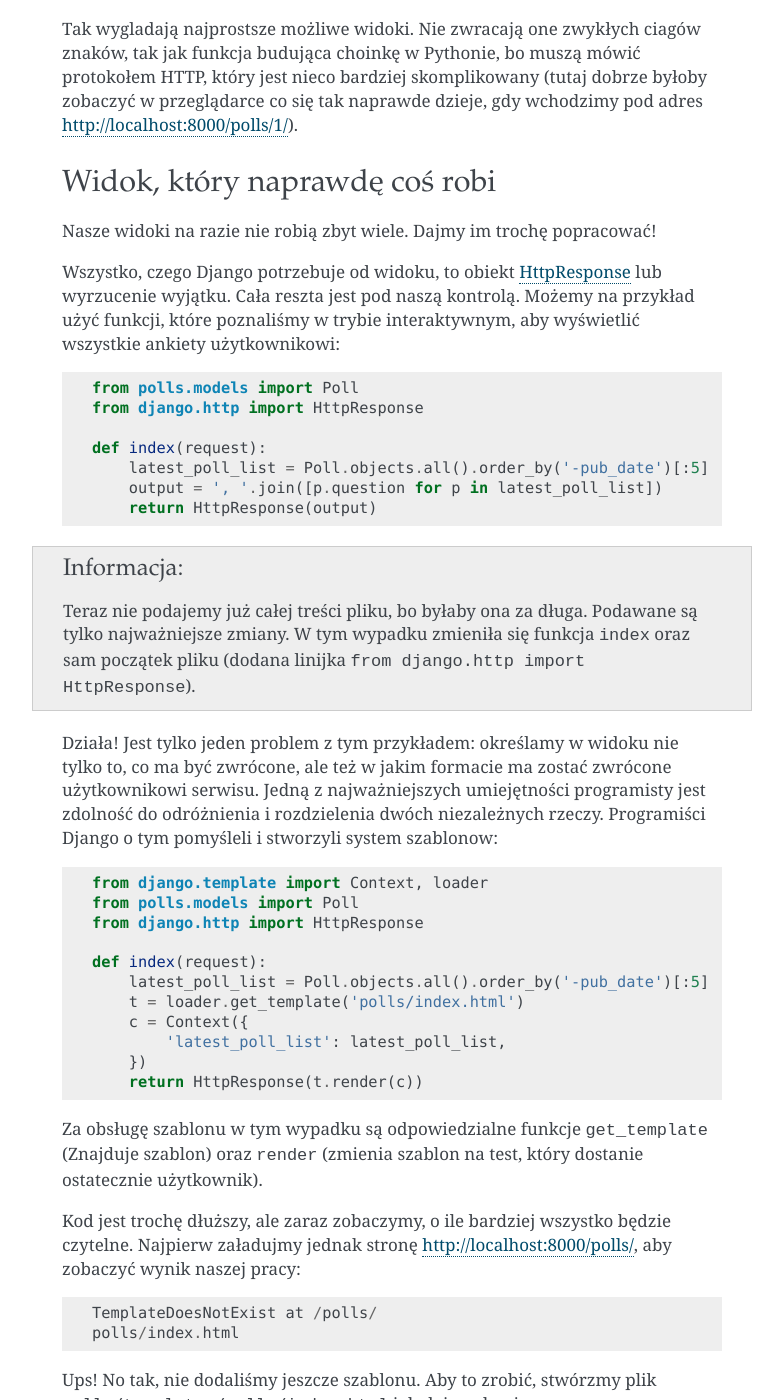
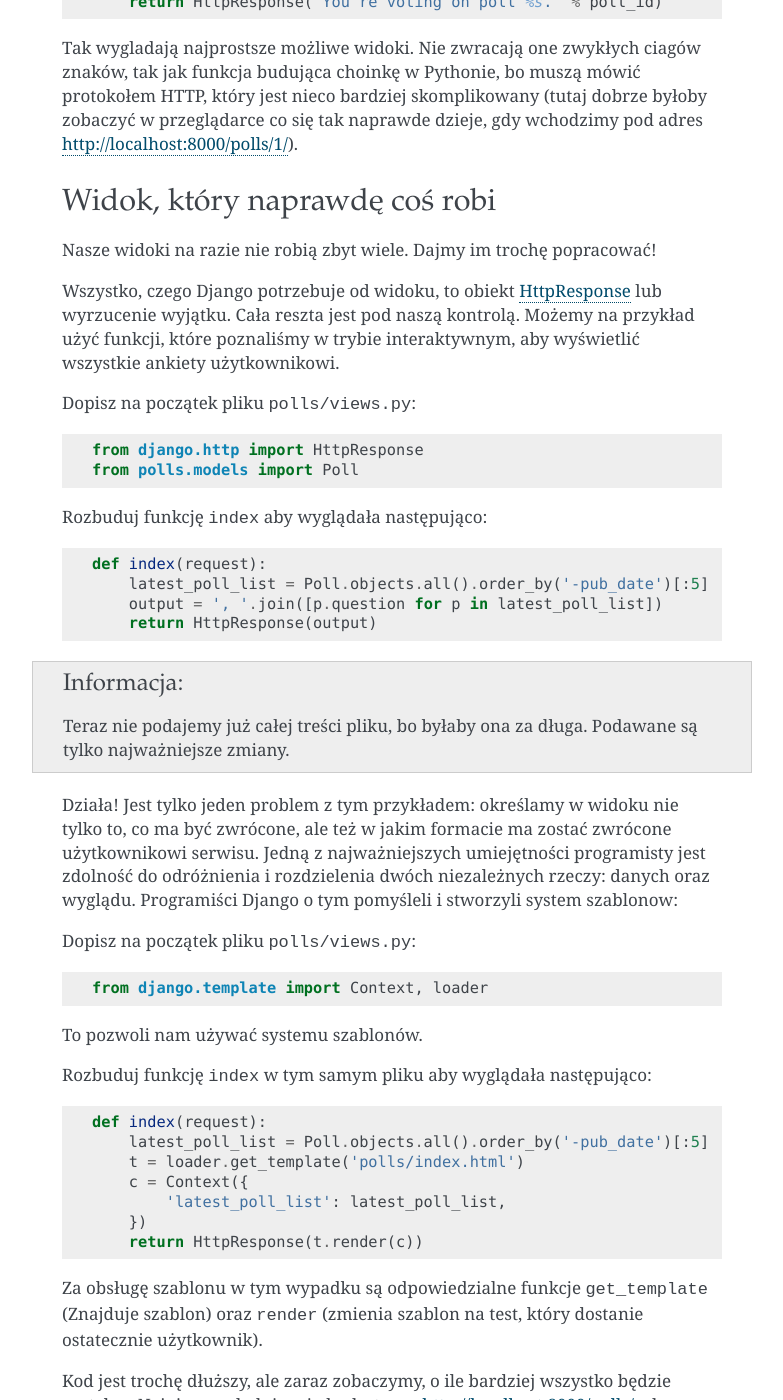
Before and after one commit to ggcarrots/django-carrots, a Sphinx documentation site: the page built from source/django_views.rst, in a window 1280 px wide and 1400 px high, scrolled down 2612 px. Shown: the whole window, without its empty margins (358-1141 px from the left). Built offline with Sphinx 7.4.7, drawn with Linux system fonts in a browser that asks for light colours; formulas are drawn with MathJax 3; some of the changed text lies outside the part shown.

Commit message:
update Django views part
* tell students what and when to do
* use ``render`` insted of ``render_to_response``
* add missing imports

```diff
--- a/source/django_views.rst
+++ b/source/django_views.rst
@@ -84,21 +84,23 @@ dobrze::
   Could not import polls.views.detail. View does not exist in module polls.views.
 
 Ach, to dlatego, że nie zdefiniowaliśmy jeszcze widoku (Django podpowiada nam, że szukało ``polls.views.detail``,
-niestety bez powodzenia)! Otwórzmy w tym celu plik `polls/views.py` i dodajmy kilka nowych funkcji::
+niestety bez powodzenia)!
 
-  from django.http import HttpResponse
+Popraw plik ``polls/views.py``, aby wyglądał następująco::
 
-  def index(request):
-      return HttpResponse("Hello, world. You're at the poll index.")
+    from django.http import HttpResponse
 
-  def detail(request, poll_id):
-      return HttpResponse("You're looking at poll %s." % poll_id)
+    def index(request):
+        return HttpResponse("Hello, world. You're at the poll index.")
 
-  def results(request, poll_id):
-      return HttpResponse("You're looking at the results of poll %s." % poll_id)
+    def detail(request, poll_id):
+        return HttpResponse("You're looking at poll %s." % poll_id)
 
-  def vote(request, poll_id):
-      return HttpResponse("You're voting on poll %s." % poll_id)
+    def results(request, poll_id):
+        return HttpResponse("You're looking at the results of poll %s." % poll_id)
+
+    def vote(request, poll_id):
+        return HttpResponse("You're voting on poll %s." % poll_id)
 
 Tak wygladają najprostsze możliwe widoki. Nie zwracają one zwykłych ciagów znaków, tak jak funkcja budująca choinkę w
 Pythonie, bo muszą mówić protokołem HTTP, który jest nieco bardziej skomplikowany (tutaj dobrze byłoby zobaczyć w
@@ -113,10 +115,16 @@ Nasze widoki na razie nie robią zbyt wiele. Dajmy im trochę popracować!
 Wszystko, czego Django potrzebuje od widoku, to obiekt
 `HttpResponse <https://docs.djangoproject.com/en/1.4/ref/request-response/#django.http.HttpResponse>`_
 lub wyrzucenie wyjątku. Cała reszta jest pod naszą kontrolą. Możemy na przykład użyć funkcji, które poznaliśmy w trybie
-interaktywnym, aby wyświetlić wszystkie ankiety użytkownikowi::
+interaktywnym, aby wyświetlić wszystkie ankiety użytkownikowi.
 
-  from polls.models import Poll
-  from django.http import HttpResponse
+Dopisz na początek pliku ``polls/views.py``::
+
+    from django.http import HttpResponse
+    from polls.models import Poll
+
+Rozbuduj funkcję ``index`` aby wyglądała następująco:
+
+.. code-block:: python
 
   def index(request):
       latest_poll_list = Poll.objects.all().order_by('-pub_date')[:5]
@@ -125,19 +133,21 @@ interaktywnym, aby wyświetlić wszystkie ankiety użytkownikowi::
 
 .. note::
 
-    Teraz nie podajemy już całej treści pliku, bo byłaby ona za długa. Podawane są tylko najważniejsze zmiany. W tym
-    wypadku zmieniła się funkcja ``index`` oraz sam początek pliku (dodana linijka
-    ``from django.http import HttpResponse``).
+    Teraz nie podajemy już całej treści pliku, bo byłaby ona za długa. Podawane są tylko najważniejsze zmiany.
 
 Działa! Jest tylko jeden problem z tym przykładem: określamy w widoku nie tylko
 to, co ma być zwrócone, ale też w jakim formacie ma zostać zwrócone
 użytkownikowi serwisu. Jedną z najważniejszych umiejętności programisty jest
-zdolność do odróżnienia i rozdzielenia dwóch niezależnych rzeczy. Programiści
-Django o tym pomyśleli i stworzyli system szablonow::
+zdolność do odróżnienia i rozdzielenia dwóch niezależnych rzeczy: danych oraz wyglądu.
+Programiści Django o tym pomyśleli i stworzyli system szablonow:
+
+Dopisz na początek pliku ``polls/views.py``::
 
   from django.template import Context, loader
-  from polls.models import Poll
-  from django.http import HttpResponse
+
+To pozwoli nam używać systemu szablonów.
+
+Rozbuduj funkcję ``index`` w tym samym pliku aby wyglądała następująco::
 
   def index(request):
       latest_poll_list = Poll.objects.all().order_by('-pub_date')[:5]
@@ -159,11 +169,6 @@ http://localhost:8000/polls/, aby zobaczyć wynik naszej pracy::
 Ups! No tak, nie dodaliśmy jeszcze szablonu. Aby to zrobić, stwórzmy plik ``polls/templates/polls/index.html`` i dodajmy
 do niego:
 
-.. note::
-    Szablony aplikacji znajdują się w katalogu ``templates`` aplikacji, a funkcja ``get_template`` sama szuka szablonów
-    w tych katalogach, dlatego nie musieliśmy podawać całej ścieżki ``polls/templates/polls/index.html``, wystarczyło
-    ``polls/index.html``.
-
 .. code-block:: django
 
   {% if latest_poll_list %}
@@ -175,6 +180,11 @@ do niego:
   {% else %}
       <p>No polls are available.</p>
   {% endif %}
+
+.. note::
+    Szablony aplikacji znajdują się w katalogu ``templates`` aplikacji, a funkcja ``get_template`` sama szuka szablonów
+    w tych katalogach, dlatego nie musieliśmy podawać całej ścieżki ``polls/templates/polls/index.html``, wystarczyło
+    ``polls/index.html``.
 
 Po przeładowaniu strony w przeglądarce powinniśmy zobaczyć listę zawierającą wszystkie utworzone wcześniej ankiety.
 
@@ -192,34 +202,54 @@ Po przeładowaniu strony w przeglądarce powinniśmy zobaczyć listę zawierają
    Zachwycającą własnością sieci WWW jest to, że kody HTML i CSS każdej strony są zupełnie jawne. Polecam obejrzenie kodu
    ulubionych stron.
 
-Prawie w każdym widoku będziemy chcieli ostatecznie użyć szablonu. Dlatego w Django jest funkcja ``render_to_response``,
-która pozwala zrobić to w krótszy sposób::
+Prawie w każdym widoku będziemy chcieli ostatecznie użyć szablonu. Dlatego w Django jest funkcja ``render``,
+która pozwala zrobić to w krótszy sposób.
 
-  from django.shortcuts import render_to_response
+Popraw początek pliku ``polls/views.py``, aby wyglądał następująco::
+
+  from django.shortcuts import render
   from polls.models import Poll
+
+Popraw funkcję ``index``, aby wyglądała następująco::
 
   def index(request):
       latest_poll_list = Poll.objects.all().order_by('-pub_date')[:5]
-      return render_to_response('polls/index.html', {'latest_poll_list': latest_poll_list},
-                            context_instance=RequestContext(request))
+      return render(
+          request,
+          'polls/index.html',
+          {'latest_poll_list': latest_poll_list})
 
 
 Zwracanie 404
 -------------
 
-Zajmijmy się teraz widokiem szczegółow ankiety -- strony, która wyświetla pytania z konkretnej ankiety. Tak wygląda kod
-widoku::
+Zajmijmy się teraz widokiem szczegółow ankiety -- strony, która wyświetla pytania z konkretnej ankiety.
+
+Dopisz na początku pliku ``polls/views``::
 
     from django.http import Http404
-    # ...
+
+``Http404`` to wyjątek udostępniony przez Django. W sytuacji, gdy nasza aplikacja nie potrafi odnaleźć
+żądanej przez użytkownika ankiety, możemy rzucić ten wyjątek (przez napisanie ``raise Http404``). Efektem
+tego będzie wyświetlenie strony błędu 404 w przeglądarce.
+
+.. note::
+
+   Można zmienić stronę wyswietlaną przez Django w wypadku błędu 404 (brak strony) i 500 (nieoczekiwany błąd serwera).
+   W tym celu trzeba stworzyć szablony ``404.html`` i ``500.html``. Przed sprawdzeniem, czy to zadziałało, należy zmienić
+   ``DEBUG`` w pliku ``settings.py`` na ``False``, inaczej Django nadal będzie wyświetlać swoje pomocnicze
+   *żółte* strony.
+
+Popraw funkcję ``detail`` aby wyglądała następująco::
+
     def detail(request, poll_id):
         try:
             p = Poll.objects.get(id=poll_id)
         except Poll.DoesNotExist:
             raise Http404
-        return render_to_response('polls/detail.html', {'poll': p})
+        return render(request, 'polls/detail.html', {'poll': p})
 
-Tak wygląda kod szablonu ``polls/templates/polls/detail.html``:
+Następnie stwórz plik ``polls/templates/polls/detail.html`` o następującej treści:
 
 .. code-block:: django
 
@@ -230,21 +260,13 @@ Tak wygląda kod szablonu ``polls/templates/polls/detail.html``:
     {% endfor %}
     </ul>
 
-Nowością jest tutaj wyrzucanie wyjątku ``Http404``, gdy sprawdzimy, że ankieta o konkretnym ID nie istnieje. Django
-obsłuży taki wyjątek, wyświetlając domyślną stronę 404.
-
-.. note::
-
-   Można zmienić stronę wyswietlaną przez Django w wypadku błędu 404 (brak strony) i 500 (nieoczekiwany błąd serwera).
-   W tym celu trzeba stworzyć szablony ``404.html`` i ``500.html``. Przed sprawdzeniem, czy to zadziałało, należy zmienić
-   ``DEBUG`` w pliku ``settings.py`` na ``False``, inaczej Django nadal będzie wyświetlać swoje pomocnicze
-   *żółte* strony.
-
 
 Obsługa formularzy
 ------------------
 
 Zmieńmy szablon ``polls/templates/polls/details.html``, dodając tam prosty formularz HTML.
+
+Popraw plik ``polls/templates/polls/details.html``, aby wyglądał następująco:
 
 .. code-block:: django
 
@@ -267,36 +289,28 @@ Zmieńmy szablon ``polls/templates/polls/details.html``, dodając tam prosty for
    stron internetowych. Wiecej opisane jest w
    `dokumentacji Cross Site Request Forgery <https://docs.djangoproject.com/en/1.4/ref/contrib/csrf/>`_.
 
-Aby działały niektóre tagi szablonu (w szczególności ``{% csrf_token %}``), musimy przekazać do `render_to_response`
-obiekt `RequestContext <https://docs.djangoproject.com/en/1.4/ref/templates/api/#subclassing-context-requestcontext>`_.
-Robimy to w następujący sposób::
+Uważny czytelnik zauważy, że formularz wysyłany jest na adres ``/polls/{{ poll.id }}/vote/``, który nie obsługuje
+jeszcze danych formularza. Dodamy teraz obsługę formularzy.
 
-  from django.template import RequestContext
-  from django.shortcuts import get_object_or_404
-  # ...
-  def detail(request, poll_id):
-      p = get_object_or_404(Poll, id=poll_id)
-      return render_to_response('polls/detail.html', {'poll': p},
-                                 context_instance=RequestContext(request))
-
-Uważny czytelnik zauważy, że formularz wysyłany jest na adres ``/polls/{{ poll.id }}/vote/``, który nie obsługuje
-jeszcze danych formularza. Poprawmy to teraz::
+Na początku pliku ``polls/views.py`` dopisz::
 
     from django.http import HttpResponseRedirect
     from django.core.urlresolvers import reverse
+    from django.shortcuts import get_object_or_404
+    from polls.models import Choice
 
-    from polls.models import Choice
-    # ...
+Popraw funkcję ``vote``, aby wyglądała następująco::
+
     def vote(request, poll_id):
         p = get_object_or_404(Poll, id=poll_id)
         try:
             selected_choice = p.choice_set.get(id=request.POST['choice'])
         except (KeyError, Choice.DoesNotExist):
             # Wyświetl błąd użytkownikowi, gdy wybrał złą opcję
-            return render_to_response('polls/detail.html', {
+            return render(request, 'polls/detail.html', {
                 'poll': p,
                 'error_message': "Musisz wybrać poprawną opcję.",
-            }, context_instance=RequestContext(request))
+            })
 
         # Zapisz nową liczbę głosów
         selected_choice.votes += 1
@@ -318,19 +332,20 @@ Następnie wykonujemy przekierowanie za pomocą ``HttpResponseRedirect`` do wcze
 widoku detali ankiety.
 
 Kolejna istotna sprawa: po zagłosowaniu mogliśmy po prostu wyświetlić jakąś stronę, podobnie jak na końcu widoku detali
-(za pomocą ``render_to_response``). Niestety, mogłoby to prowadzić do ponownego wysłania ankiety, gdyby użytkownik
+(za pomocą ``render``). Niestety, mogłoby to prowadzić do ponownego wysłania ankiety, gdyby użytkownik
 zaczął bawić się przyciskami ``wstecz`` i ``dalej`` w przeglądarce lub gdyby po prostu odświeżył stronę (np. klawiszem ``f5``)
 W skrócie, zawsze po poprawnym wysłaniu formularza (w tym wypadku: zagłosowaniu na ankietę) powinniśmy wykonać
 przekierowanie za pomocą ``HttpResponseRedirect``.
 
-Na koniec pozostał nam do opracowania widok wyników ankiety, wyświetlany po zagłosowaniu::
+Na koniec pozostał nam do opracowania widok wyników ankiety, wyświetlany po zagłosowaniu.
+
+Popraw funkcję ``results``, aby wyglądała następująco::
 
   def results(request, poll_id):
       p = get_object_or_404(Poll, id=poll_id)
-      return render_to_response('polls/results.html', {'poll': p},
-                             context_instance=RequestContext(request))
+      return render(request, 'polls/results.html', {'poll': p})
 
-Szablon ``polls/templates/polls/results.html``:
+Oraz stwórz plik ``polls/templates/polls/results.html``, o następującej treści:
 
 .. code-block:: django
 
@@ -353,33 +368,36 @@ głosując na nie i namawiając inne osoby, aby zrobiły to samo.
 
    .. code-block:: python
 
-        from django.http import Http404
-        from django.http import HttpResponse
         from django.http import HttpResponseRedirect
-        from django.template import Context, loader
-        from django.template import RequestContext
-        from django.shortcuts import render_to_response
+        from django.core.urlresolvers import reverse
         from django.shortcuts import get_object_or_404
-        from django.core.urlresolvers import reverse
 
         from polls.models import Choice
+        from django.http import Http404
+        from django.shortcuts import render
         from polls.models import Poll
+
 
         def index(request):
             latest_poll_list = Poll.objects.all().order_by('-pub_date')[:5]
-            return render_to_response('polls/index.html',
-                                    {'latest_poll_list': latest_poll_list},
-                                    context_instance=RequestContext(request))
+            return render(
+                request,
+                'polls/index.html',
+                {'latest_poll_list': latest_poll_list})
+
 
         def detail(request, poll_id):
-            p = get_object_or_404(Poll, id=poll_id)
-            return render_to_response('polls/detail.html', {'poll': p},
-                                     context_instance=RequestContext(request))
+            try:
+                p = Poll.objects.get(id=poll_id)
+            except Poll.DoesNotExist:
+                raise Http404
+            return render(request, 'polls/detail.html', {'poll': p})
+
 
         def results(request, poll_id):
             p = get_object_or_404(Poll, id=poll_id)
-            return render_to_response('polls/results.html', {'poll': p},
-                             context_instance=RequestContext(request))
+            return render(request, 'polls/results.html', {'poll': p})
+
 
         def vote(request, poll_id):
             p = get_object_or_404(Poll, id=poll_id)
```
Also changed, not shown: other parts of source/django_views.rst (+3 -2 lines).
